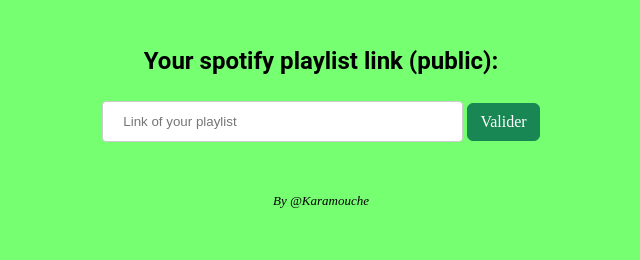
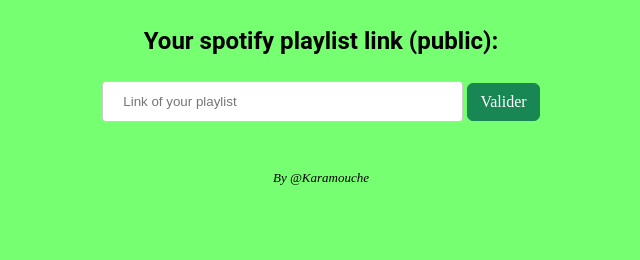
Before and after one commit to Karamouche/my-blindtest, a plain HTML site: page index.html in a window 1280 px wide. Shown: the part 491-751 px from the top of the page, without its empty margins (319-959 px from the left). Drawn offline with nearby package versions, Linux system fonts and the light colour scheme.

Commit message:
keep proportion + can't select things

```diff
--- a/style.css
+++ b/style.css
@@ -4,6 +4,11 @@ body{
 
 html {
     height: 100%
+    -webkit-touch-callout: none; /* iOS Safari */
+    -webkit-user-select: none;   /* Chrome/Safari/Opera */
+    -moz-user-select: none;      /* Firefox */
+    -ms-user-select: none;       /* Internet Explorer/Edge */
+    user-select: none;
 }
 
 h1, h2, h3, p, div.center{
@@ -95,6 +100,7 @@ pre{
 
 .cell {
   text-align: center;
+  height: 100px;
 }
 
 .title-grid{
@@ -126,7 +132,6 @@ img.blur {
 div.form-grid{
   grid-column: 2;
   grid-row: 3;
-  margin-top: 20px;
 }
 
 .footer-grid{
```
